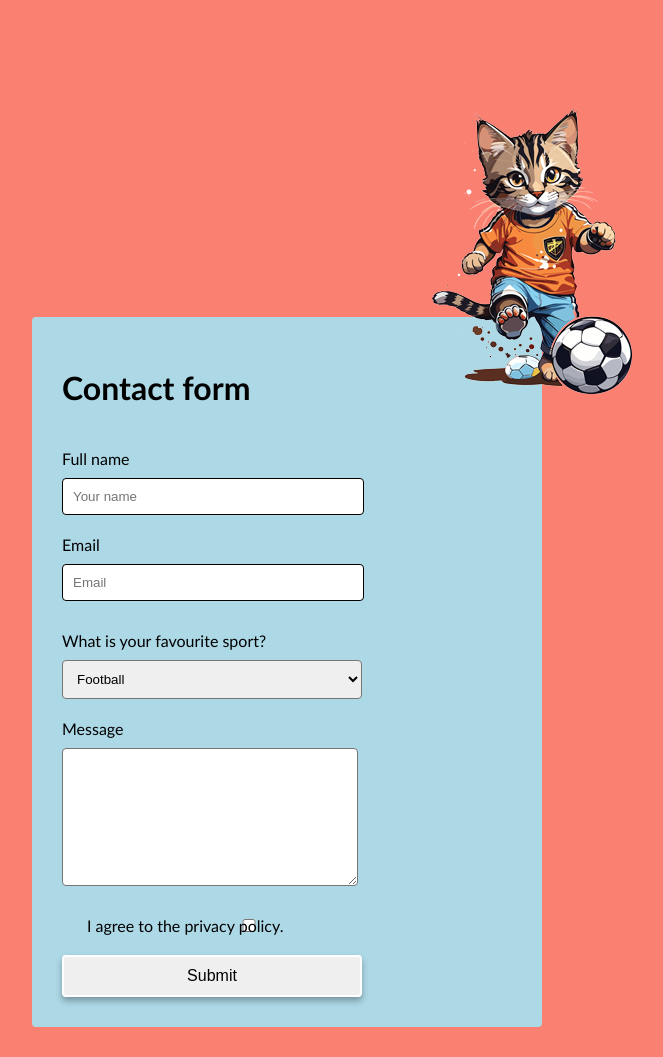
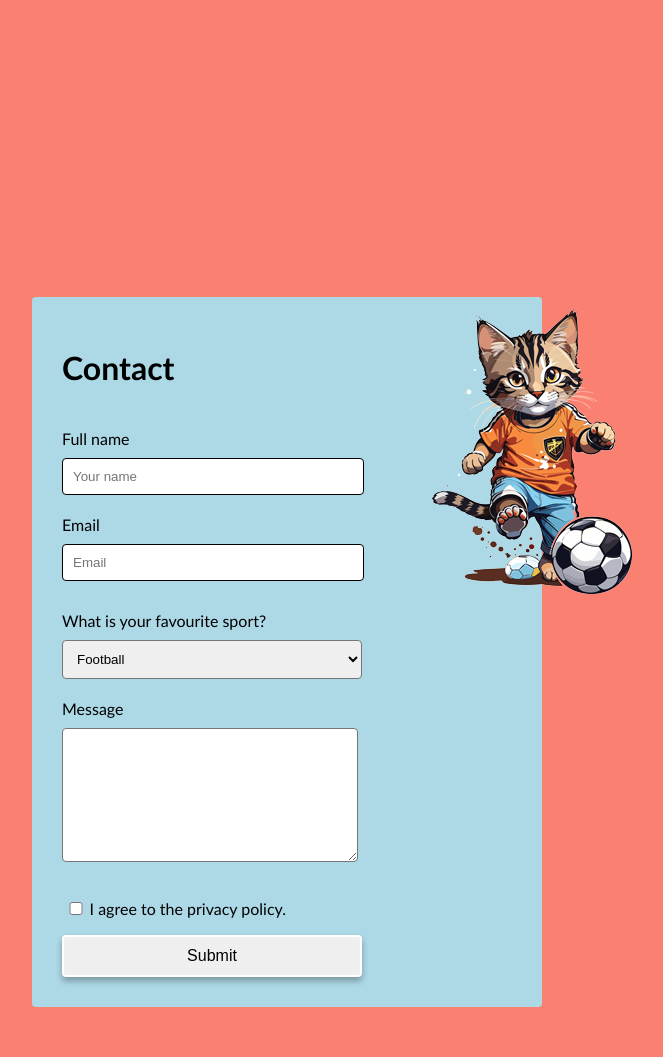
Before and after one commit to emeliethorin/Form, a plain HTML site: page index.html in a window 1280 px wide. Shown: the whole page, without its empty margins (353-1016 px from the left). After the commit the page ends 1035 px from the top, so only its background shows below. Drawn offline with Linux system fonts and the light colour scheme.

Commit message:
last changes

```diff
--- a/index.html
+++ b/index.html
@@ -12,7 +12,7 @@
     <main>
         <img src="images/football-cat.png" alt="Cat playing football">
         <form action="">
-            <h1>Contact form</h1>
+            <h1>Contact</h1>
             <label for="name" class="label">Full name</label>
             <input type="text" placeholder="Your name" id="name">
             <label for="email" class="label">Email</label>
@@ -30,10 +30,10 @@
                 </select>
             </div>
             <label for="message">Message</label>
-            <textarea name="Message" id="" cols="30" rows="10"></textarea>
+            <textarea name="Message" id="message" cols="30" rows="10"></textarea>
             <div class="checkbox-container">
                 <input type="checkbox" class="checkbox" required>
-                <div class="input-title">I agree to the privacy policy.
+                <div class="checkbox-title">I agree to the privacy policy.
                 </div>
             </div>
             <button type="submit" class="button">Submit</button>
--- a/styles/index.css
+++ b/styles/index.css
@@ -3,19 +3,18 @@ body {
     background-color: salmon;
     display: flex;
     justify-content: center;
-    padding: 10px;
-    position: relative;
-    top: 10px;
+    align-items: center;
+    min-height: 100vh;
     font-family: 'Trebuchet MS', 'Lucida Sans Unicode', 'Lucida Grande', 'Lucida Sans', Arial, sans-serif;
 }
 
 img {
     position: relative;
     left: 400px;
-    top: 80px;
+    top: 300px;
 }
 
-h1 {
+h1, h2 {
     color: black;
 }
 
@@ -25,11 +24,18 @@ form {
     flex-direction: column;
     gap: 10px;
     height: 650px;
-    min-width: 450px;
+    width: 90%;
+    min-width: 300px;
+    max-width: 450px;
     padding: 30px;
     border-radius: 4px;
     margin: 0px;
     margin-bottom: 20px;
+}
+
+input, select, textarea, button {
+    width: 100%;
+    max-width: 100%;
 }
 
 input {
@@ -69,17 +75,19 @@ textarea {
 
 .checkbox-container {
     display: flex;
-    margin-bottom: 10px;
+    align-items: center;
 }
 
 .checkbox {
-    position: absolute;
-    left: 450px;
+    position: relative;
+    right: 100px;
+    margin: 10px;
 }
 
-.input-title {
+.checkbox-title {
     position: relative;
-    left: 25px;
+    right: 200px;
+    width: 300px;
 }
 
 button {
```
